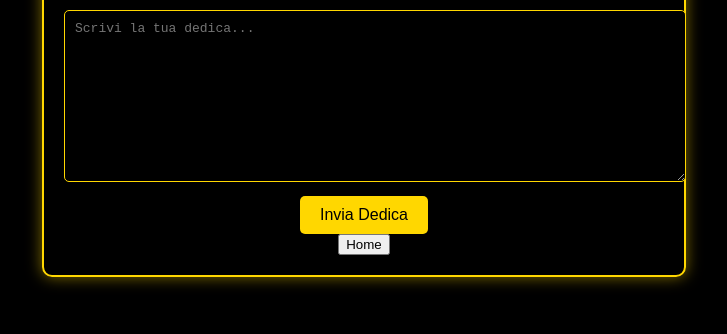
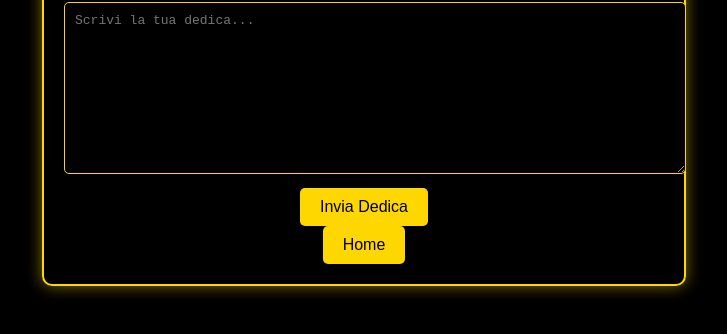
Before and after one commit to mrbana69/18esimo-emiliano, a website: page seconda-parte_home/assets/sezione_dediche/sezione_dediche.html in a window 1280 px wide. Shown: the part 328-662 px from the top of the page, without its empty margins (276-1003 px from the left). Drawn offline with Linux system fonts and the light colour scheme; a web font is replaced by a local one.

Commit message:
aggiornamenti finali

```diff
--- a/seconda-parte_home/assets/sezione_dediche/sezione_dediche.html
+++ b/seconda-parte_home/assets/sezione_dediche/sezione_dediche.html
@@ -62,6 +62,19 @@
         button[type="submit"]:hover {
             background-color: #DAA520;
         }
+        button{
+            padding: 10px 20px;
+            border: none;
+            border-radius: 5px;
+            background-color: #FFD700;
+            color: #000;
+            font-size: 1em;
+            cursor: pointer;
+            transition: background-color 0.3s ease;
+        }
+        button:hover {
+            background-color: #DAA520;
+        }
     </style>
 </head>
 <body>
@@ -71,7 +84,7 @@
             <textarea id="dedica" placeholder="Scrivi la tua dedica..." required></textarea>
             <button type="submit">Invia Dedica</button>
         </form>
-    <button onclick="location.href='home.html'">Home</button>
+        <button onclick="location.href='../home.html'">Home</button>
     </div>
     <script>
         document.getElementById('dedicaForm').addEventListener('submit', function(event) {
```
